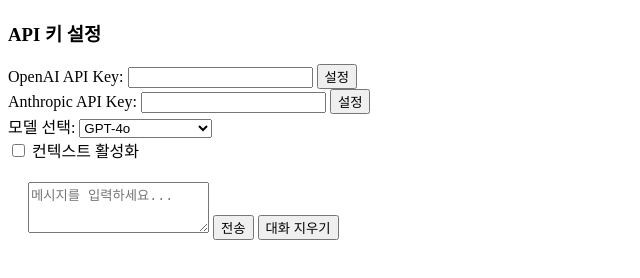
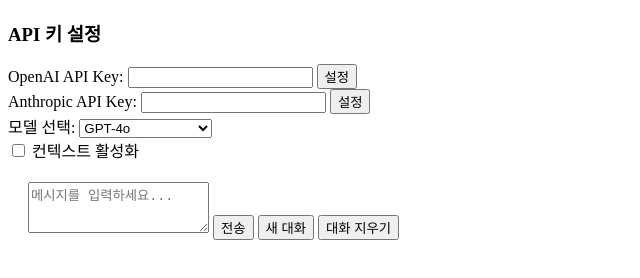
Before and after one commit to root39293/bento, a plain HTML site: page static/index.html in a window 1280 px wide. Shown: the whole page, without its empty margins (0-640 px from the left). Drawn offline with Linux system fonts and the light colour scheme.

Commit message:
feat: 새대화

```diff
--- a/static/index.html
+++ b/static/index.html
@@ -45,6 +45,7 @@
         <div>
             <textarea id="user-input" rows="3" placeholder="메시지를 입력하세요..."></textarea>
             <button onclick="sendMessage()">전송</button>
+            <button onclick="newChat()">새 대화</button>
             <button onclick="clearChat()">대화 지우기</button>
         </div>
     </div>
@@ -115,12 +116,20 @@
             chatMessages.appendChild(messageDiv);
         }
 
-        function clearChat() {
-            document.getElementById('chat-messages').innerHTML = '';
-            conversationId = Date.now().toString(); // 새로운 대화 ID 생성
+        function newChat() {
+            if (confirm('새로운 대화를 시작하시겠습니까?')) {
+                document.getElementById('chat-messages').innerHTML = '';
+                conversationId = Date.now().toString();
+                appendMessage('system', '새로운 대화가 시작되었습니다.');
+            }
         }
 
-        // Enter 키로 메시지 전송
+        function clearChat() {
+            if (confirm('현재 대화 내용을 지우시겠습니까?')) {
+                document.getElementById('chat-messages').innerHTML = '';
+            }
+        }
+
         document.getElementById('user-input').addEventListener('keypress', function(e) {
             if (e.key === 'Enter' && !e.shiftKey) {
                 e.preventDefault();
```
